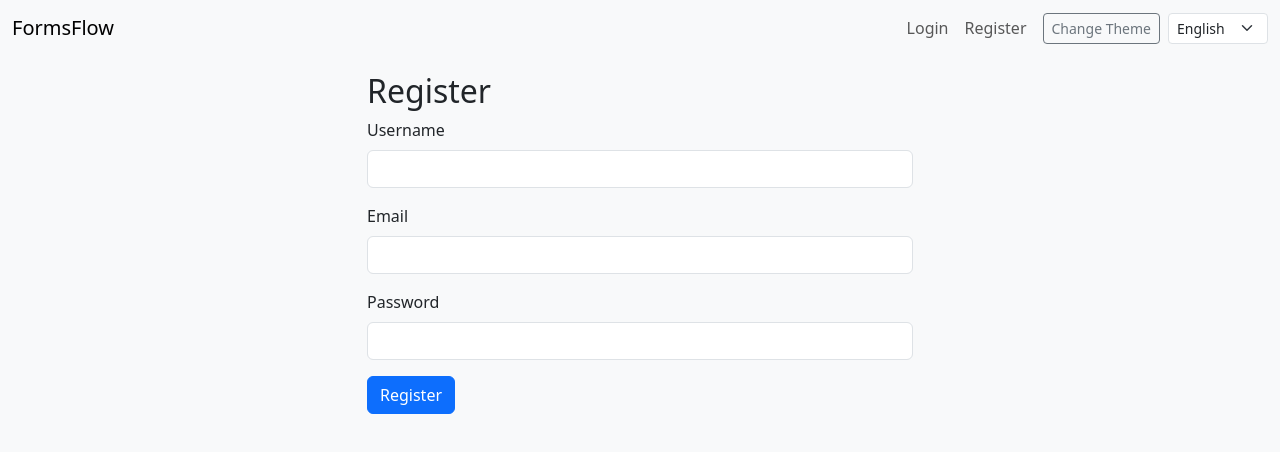
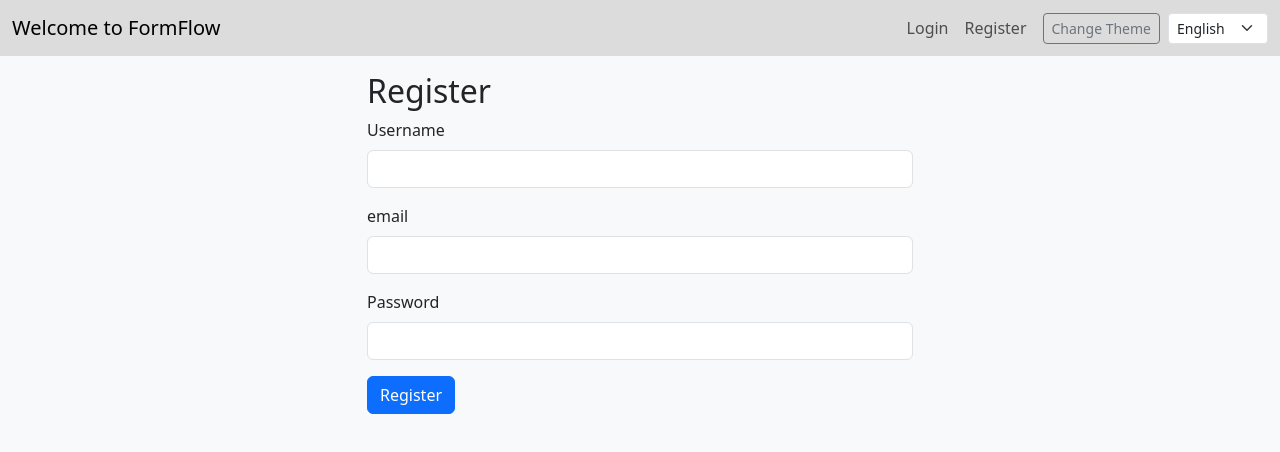
Before and after one commit to Vygintas111/FormsFlowProject, a React (Vite) app in the folder frontend/: page /register in a window 1280 px wide. Shown: the top 452 px of the page. Built offline with nearby package versions, Linux system fonts and the light colour scheme; no server answers.

Commit message:
Changed Everywhere From FormsFlow to FormFlow and Fixed https Issue

```diff
--- a/frontend/index.html
+++ b/frontend/index.html
@@ -4,7 +4,7 @@
     <meta charset="UTF-8" />
     <link rel="icon" type="image/svg+xml" href="/vite.svg" />
     <meta name="viewport" content="width=device-width, initial-scale=1.0" />
-    <title>FormsFlow</title>
+    <title>FormFlow</title>
   </head>
   <body>
     <div id="root"></div>
--- a/frontend/src/components/Layout.tsx
+++ b/frontend/src/components/Layout.tsx
@@ -26,11 +26,16 @@ const Layout: React.FC = () => {
         localStorage.setItem("language", lang);
     };
 
+    const navbarStyle =
+        theme === "dark"
+            ? { backgroundColor: "#1b1e21" }  // slightly darker dark
+            : { backgroundColor: "#dcdcdc" }; // slightly darker light
+
     return (
         <>
-            <nav className={`navbar navbar-expand-lg ${theme === "dark" ? "navbar-dark bg-dark" : "navbar-light bg-light"} align-items-center`}>
+            <nav style={navbarStyle} className={`navbar navbar-expand-lg ${theme === "dark" ? "navbar-dark" : "navbar-light"} align-items-center`}>
                 <div className="container-fluid">
-                    <Link className="navbar-brand" to="/">FormsFlow</Link>
+                    <Link className="navbar-brand" to="/">{t("welcomeTo")} FormFlow</Link>
                     <div className="collapse navbar-collapse justify-content-end">
                         <ul className="navbar-nav align-items-center">
                             {user ? (
--- a/frontend/src/i18n/de.json
+++ b/frontend/src/i18n/de.json
@@ -1,9 +1,10 @@
 {
-  "welcome": "Willkommen bei FormsFlow",
+  "welcomeTo": "Willkommen bei",
   "login": "Anmelden",
   "register": "Registrieren",
   "dashboard": "Dashboard",
   "logout": "Abmelden",
   "changeTheme": "Design ändern",
-  "changeLanguage": "Sprache ändern"
+  "username": "Benutzername",
+  "password": "Passwort"
 }
--- a/frontend/src/i18n/en.json
+++ b/frontend/src/i18n/en.json
@@ -1,9 +1,10 @@
 {
-  "welcome": "Welcome to Forms App",
+  "welcomeTo": "Welcome to",
   "login": "Login",
   "register": "Register",
   "dashboard": "Dashboard",
   "logout": "Logout",
   "changeTheme": "Change Theme",
-  "changeLanguage": "Change Language"
+  "password": "Password",
+  "username": "Username"
 }
--- a/frontend/src/i18n/es.json
+++ b/frontend/src/i18n/es.json
@@ -1,9 +1,10 @@
 {
-  "welcome": "Bienvenido a Forms App",
+  "welcomeTo": "Bienvenido a",
   "login": "Iniciar sesión",
   "register": "Registrarse",
   "dashboard": "Panel",
   "logout": "Cerrar sesión",
-  "changeTheme": "Cambiar Tema",
-  "changeLanguage": "Cambiar Idioma"
+  "changeTheme": "Cambiar tema",
+  "username": "Nombre de usuario",
+  "password": "Contraseña"
 }
--- a/frontend/src/pages/Login.tsx
+++ b/frontend/src/pages/Login.tsx
@@ -26,17 +26,17 @@ const Login: React.FC = () => {
     return (
         <div className="row justify-content-center">
             <div className="col-md-6">
-                <h2>{t("Login")}</h2>
+                <h2>{t("login")}</h2>
                 <form onSubmit={handleSubmit}>
                     <div className="mb-3">
-                        <label className="form-label">{t("Username")}</label>
+                        <label className="form-label">{t("username")}</label>
                         <input value={username} onChange={e => setUsername(e.target.value)} className="form-control" required />
                     </div>
                     <div className="mb-3">
-                        <label className="form-label">{t("Password")}</label>
+                        <label className="form-label">{t("password") || "Password"}</label>
                         <input value={password} onChange={e => setPassword(e.target.value)} type="password" className="form-control" required />
                     </div>
-                    <button type="submit" className="btn btn-primary">{t("Login")}</button>
+                    <button type="submit" className="btn btn-primary">{t("login")}</button>
                 </form>
             </div>
         </div>
--- a/frontend/src/pages/Register.tsx
+++ b/frontend/src/pages/Register.tsx
@@ -20,21 +20,21 @@ const Register: React.FC = () => {
     return (
         <div className="row justify-content-center">
             <div className="col-md-6">
-                <h2>{t("Register")}</h2>
+                <h2>{t("register")}</h2>
                 <form onSubmit={handleSubmit}>
                     <div className="mb-3">
-                        <label className="form-label">{t("Username")}</label>
+                        <label className="form-label">{t("username")}</label>
                         <input value={username} onChange={e => setUsername(e.target.value)} className="form-control" required />
                     </div>
                     <div className="mb-3">
-                        <label className="form-label">{t("Email")}</label>
+                        <label className="form-label">{t("email")}</label>
                         <input value={email} onChange={e => setEmail(e.target.value)} type="email" className="form-control" required />
                     </div>
                     <div className="mb-3">
-                        <label className="form-label">{t("Password")}</label>
+                        <label className="form-label">{t("password")}</label>
                         <input value={password} onChange={e => setPassword(e.target.value)} type="password" className="form-control" required />
                     </div>
-                    <button type="submit" className="btn btn-primary">{t("Register")}</button>
+                    <button type="submit" className="btn btn-primary">{t("register")}</button>
                 </form>
             </div>
         </div>
--- a/frontend/src/services/api.ts
+++ b/frontend/src/services/api.ts
@@ -1,6 +1,6 @@
 const API_URL = import.meta.env.VITE_API_URL
-    ? `http://${import.meta.env.VITE_API_URL}`
-    : "http://formsflowproject-backend";
+    ? `https://${import.meta.env.VITE_API_URL}`
+    : "https://formsflowproject-backend";
 
 export const api = async (endpoint: string, method = "GET", data?: any, token?: string) => {
     const config: RequestInit = {
```
